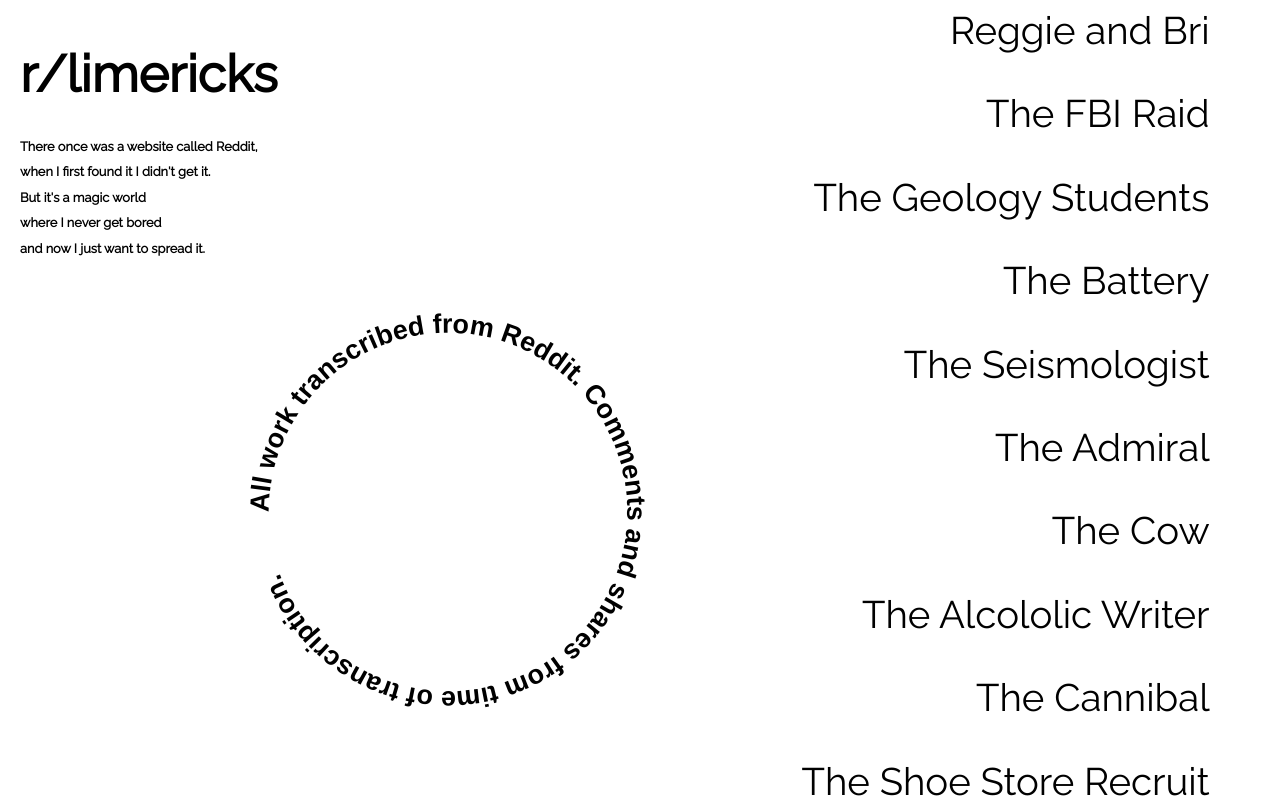
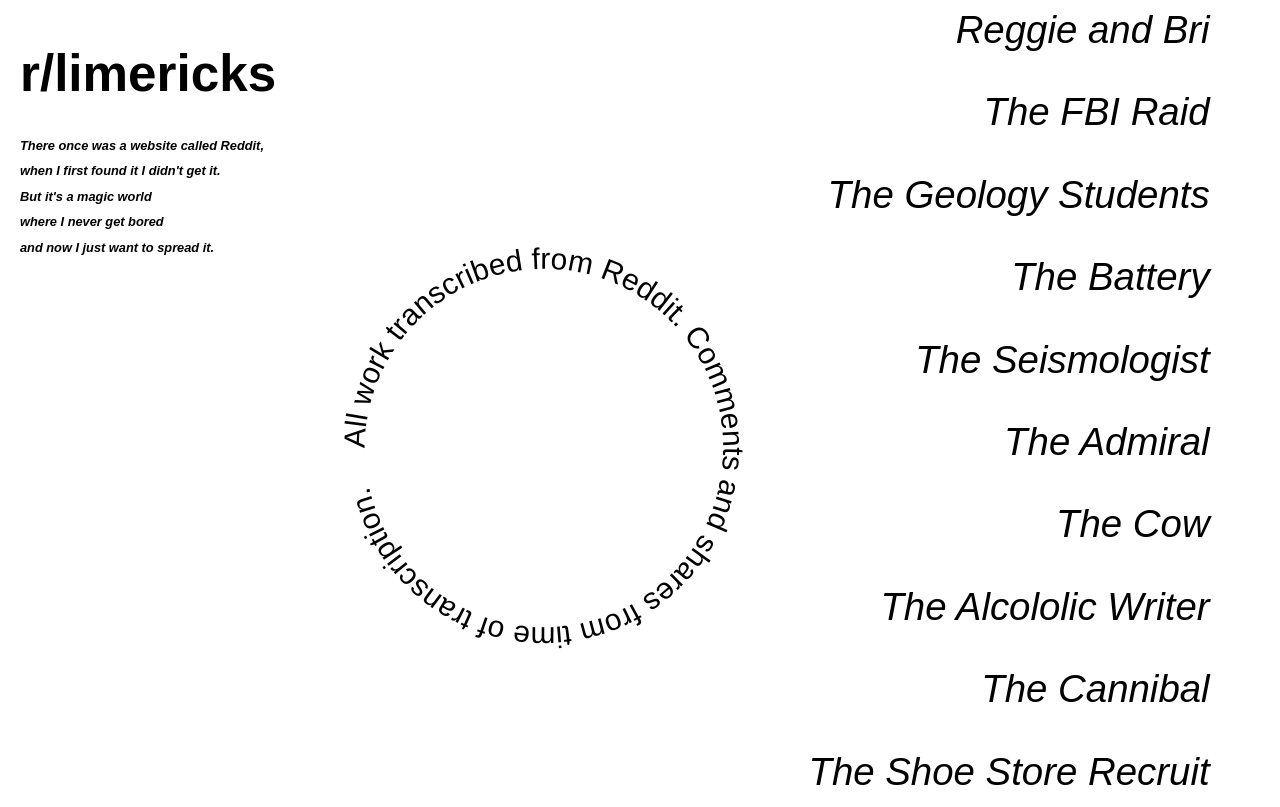
Before and after one commit to maxmakes/expanded-tools, a plain HTML site: page Final/limerick.html in a window 1280 px wide. Shown: the top 807 px of the page. Drawn offline with Linux system fonts and the light colour scheme.

Commit message:
change main page to sanserif

```diff
--- a/Final/limerick.html
+++ b/Final/limerick.html
@@ -3,8 +3,8 @@
 
 
 
-	<link href="https://fonts.googleapis.com/css?family=Raleway" rel="stylesheet">
-	<title>A Very Serious Poetry Collection</title>
+	<!-- <link href="https://fonts.googleapis.com/css?family=Raleway" rel="stylesheet"> -->
+	<title>Reddit Limerick Gallery</title>
 
 	<style>
 
@@ -20,14 +20,15 @@
 h1{text-align: left;
 	font-size: 4vw;
     color: black;
-    font-family: 'Raleway', sans-serif;
+    font-family: sans-serif;
 	padding-right: 3vw;}
 
 
 h2{text-align: left;
 	font-size: 1vw;
     color: black;
-    font-family: 'Raleway', sans-serif;
+    font-family: sans-serif;
+    font-style: italic;
 	padding-right: 3vw;}
 
 
@@ -35,14 +36,15 @@ p{
 	text-align: right;
 	font-size: 3vw;
     color: black;
-    font-family: 'Raleway', sans-serif;
+    font-family: sans-serif;
 	padding-right: 3vw;}
 
 a {	text-decoration: none;
 	text-align: right;
 	font-size: 3vw;
     color: black;
-    font-family: 'Raleway', sans-serif;
+    font-family: sans-serif;
+    font-style: italic;
 	padding-right: 10vw;
 	display: inline-block;}
 
@@ -67,17 +69,18 @@ a:hover {
 	overflow: hidden; }
 
 #circle text {
-	font-family: 'Helvetica Neue', Arial;
-	font-size: 9px;
-	font-weight: bold;
-	color: lightblue;}
+	font-family: sans-serif;
+	font-weight: lighter;
+	font-size: 10px;
+	/*font-weight: bold; */
+	color: lightblue; }
 
 #circle svg {
 	position: fixed;
 	left: 0;
 	top: 0;
-	width: 70%;
-	height: 80vw;
+	width: 85%;
+	height: 70vw;
 
   -webkit-animation-name: rotate;
      -moz-animation-name: rotate;
```
